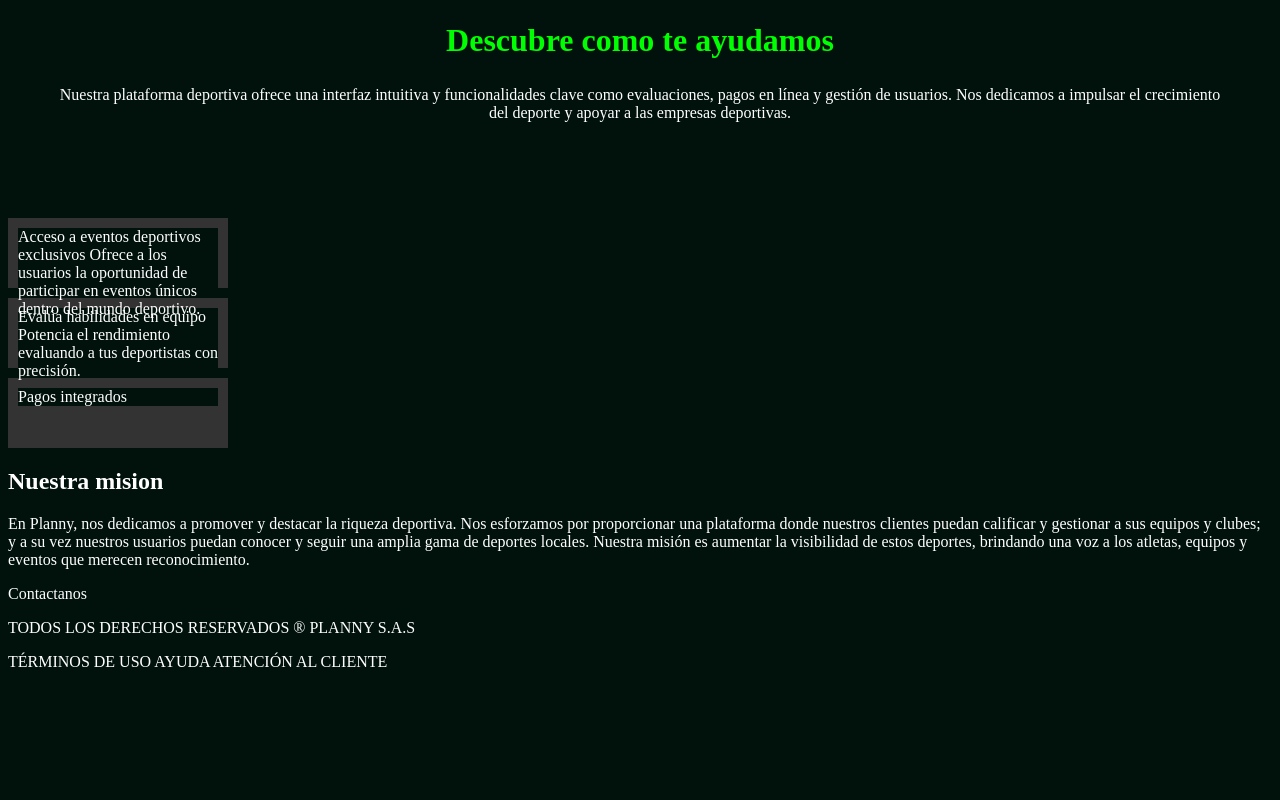
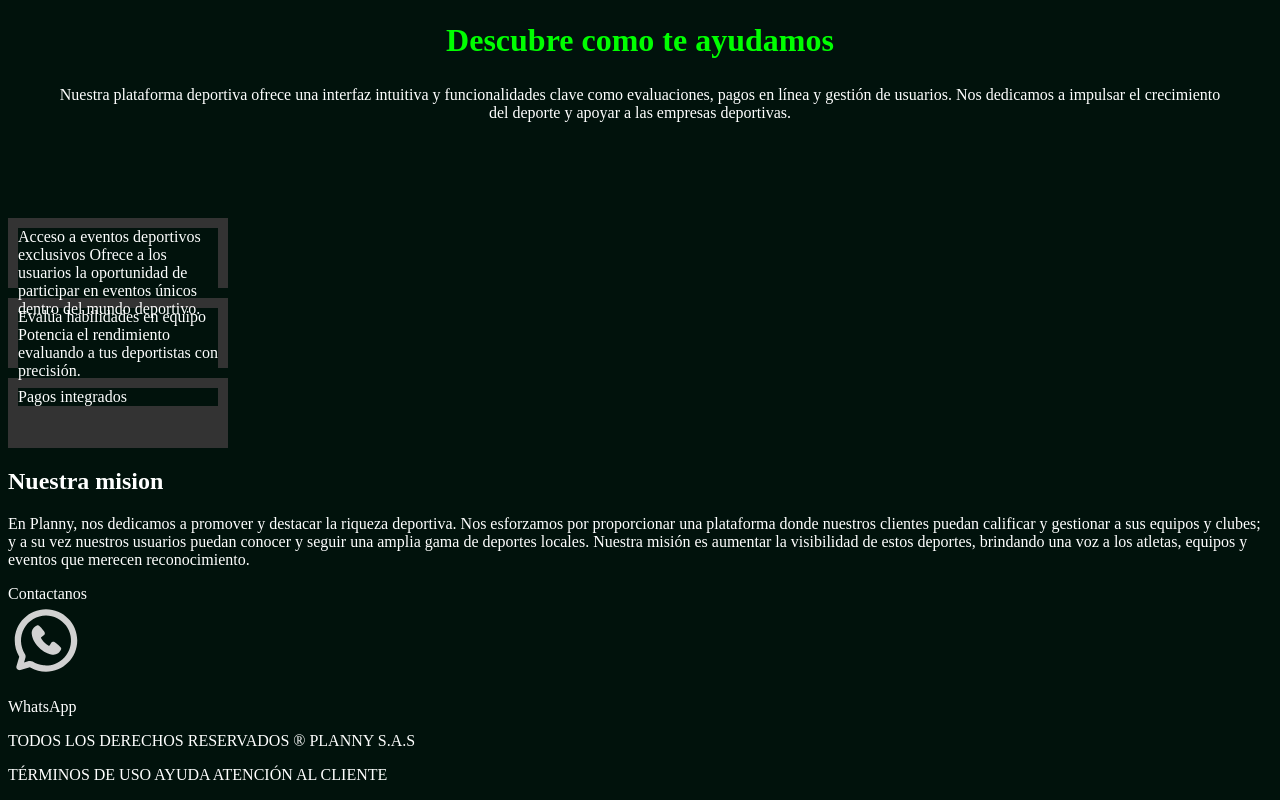
Before and after one commit to Planny-S-A-S/Landing-Page, a plain HTML site: page index.html in a window 1280 px wide. Shown: the part 742-1542 px from the top of the page. Before the commit the page ends 1429 px from the top, so only its background shows below. Drawn offline with Linux system fonts and the light colour scheme.

Commit message:
WhatsApp

```diff
--- a/index.html
+++ b/index.html
@@ -74,7 +74,10 @@
   <!-- Instagram -->
   <div></div>
   <!-- WhatsApp -->
-  <div></div>
+  <div>
+    <img src="assets/whatsapplogo.svg" alt="">
+    <p>WhatsApp</p>
+  </div>
   <!-- Email -->
   <div></div>
 </section>
```
